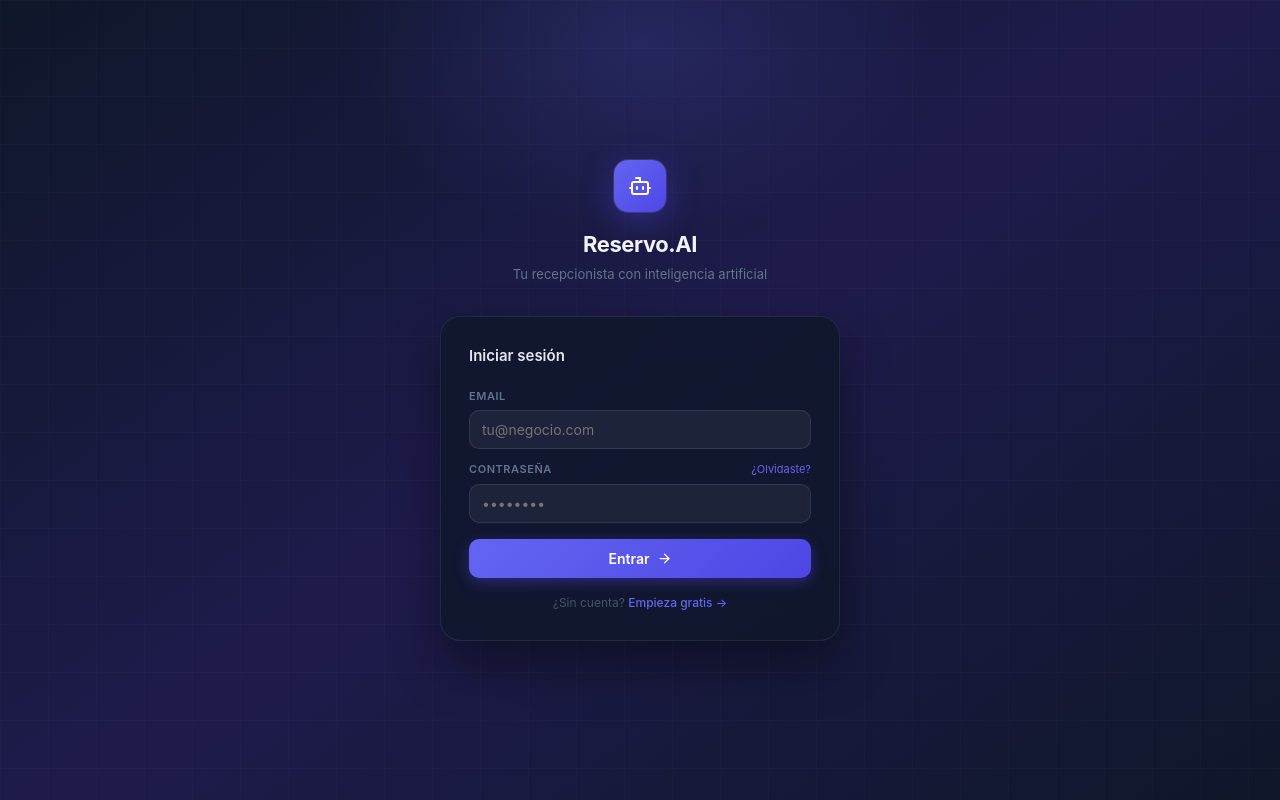
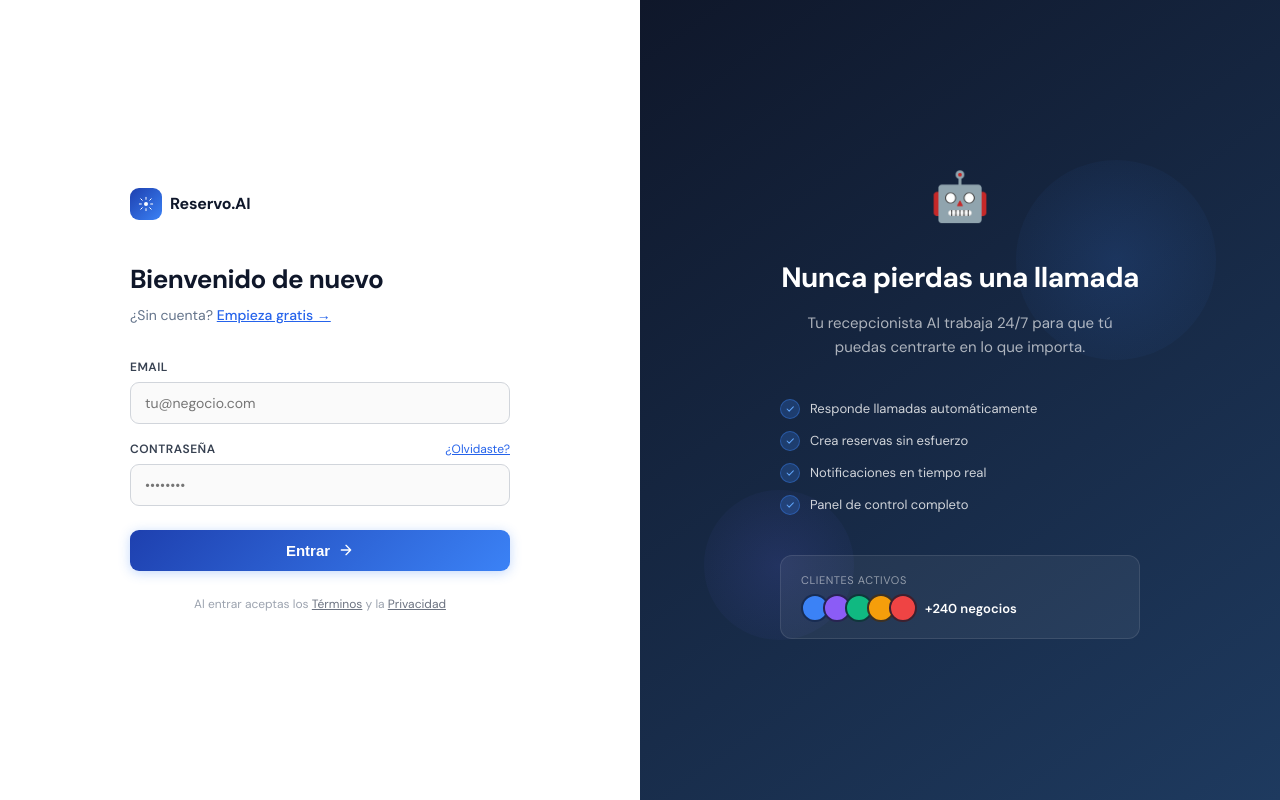
Before and after one commit to infohorizonstudioo-spec/restaurante-ai, a Next.js app: page /login in a window 1280 px wide. Built offline with nearby package versions, Linux system fonts and the light colour scheme; no server answers.

Commit message:
design: login split screen premium

```diff
--- a/src/app/login/page.tsx
+++ b/src/app/login/page.tsx
@@ -1,9 +1,11 @@
 'use client'
 import{useState,useCallback}from'react'
 import{supabase}from'@/lib/supabase'
-import{Bot,ArrowRight,AlertCircle}from'lucide-react'
-const E:Record<string,string>={'Invalid login credentials':'Email o contraseña incorrectos','invalid_credentials':'Email o contraseña incorrectos','Email not confirmed':'Confirma tu email','Too many requests':'Demasiados intentos'}
+import Link from'next/link'
+
+const E:Record<string,string>={'Invalid login credentials':'Email o contraseña incorrectos','invalid_credentials':'Email o contraseña incorrectos','Email not confirmed':'Confirma tu email antes de entrar','Too many requests':'Demasiados intentos. Espera unos minutos.'}
 function mapErr(m:string){for(const[k,v]of Object.entries(E))if(m.includes(k))return v;return'Error al iniciar sesión. Inténtalo de nuevo.'}
+
 export default function LoginPage(){
   const[email,setEmail]=useState('');const[pw,setPw]=useState('');const[loading,setLoading]=useState(false);const[error,setError]=useState('')
   const login=useCallback(async()=>{
@@ -20,38 +22,85 @@ export default function LoginPage(){
       }else window.location.href='/onboarding'
     }catch(e:any){setError(mapErr(e.message||''))}finally{setLoading(false)}
   },[email,pw])
-  const inp=(label:string,type:string,val:string,set:(v:string)=>void,ph:string,ac:string)=>(
-    <div>
-      <div style={{display:'flex',justifyContent:'space-between',marginBottom:6}}>
-        <label style={{color:'#64748b',fontSize:11,fontWeight:600,letterSpacing:'0.05em',textTransform:'uppercase' as any}}>{label}</label>
-        {label==='Contraseña'&&<a href="/reset" style={{color:'#6366f1',fontSize:11,textDecoration:'none'}}>¿Olvidaste?</a>}
+
+  return(
+    <div style={{minHeight:'100vh',display:'grid',gridTemplateColumns:'1fr 1fr',fontFamily:"'DM Sans',sans-serif"}}>
+      <style>{`@import url('https://fonts.googleapis.com/css2?family=DM+Sans:wght@400;500;600;700&display=swap');*{box-sizing:border-box}@keyframes fadeUp{from{opacity:0;transform:translateY(16px)}to{opacity:1;transform:translateY(0)}}.fade{animation:fadeUp 0.5s ease forwards}input{outline:none;font-family:inherit}input:focus{border-color:#3b82f6!important;box-shadow:0 0 0 3px rgba(59,130,246,0.15)!important}@media(max-width:768px){.split-right{display:none!important}.split-form{grid-column:1/-1!important}}`}</style>
+
+      {/* LEFT — form */}
+      <div className="split-form fade" style={{display:'flex',flexDirection:'column',justifyContent:'center',padding:'48px',background:'#ffffff',minHeight:'100vh'}}>
+        <div style={{maxWidth:380,width:'100%',margin:'0 auto'}}>
+          <Link href="/" style={{display:'flex',alignItems:'center',gap:8,marginBottom:40,textDecoration:'none'}}>
+            <div style={{width:32,height:32,background:'linear-gradient(135deg,#1e40af,#3b82f6)',borderRadius:9,display:'flex',alignItems:'center',justifyContent:'center'}}>
+              <svg width="16" height="16" viewBox="0 0 24 24" fill="none"><circle cx="12" cy="12" r="3" fill="white"/><path d="M12 2v3M12 19v3M2 12h3M19 12h3M4.22 4.22l2.12 2.12M17.66 17.66l2.12 2.12M4.22 19.78l2.12-2.12M17.66 6.34l2.12-2.12" stroke="white" strokeWidth="1.5" strokeLinecap="round"/></svg>
+            </div>
+            <span style={{fontWeight:700,fontSize:16,color:'#0f172a',letterSpacing:'-0.01em'}}>Reservo.AI</span>
+          </Link>
+
+          <h1 style={{fontSize:26,fontWeight:700,letterSpacing:'-0.02em',color:'#0f172a',marginBottom:6}}>Bienvenido de nuevo</h1>
+          <p style={{fontSize:14,color:'#64748b',marginBottom:32}}>¿Sin cuenta? <Link href="/registro" style={{color:'#2563eb',fontWeight:500}}>Empieza gratis →</Link></p>
+
+          <div style={{display:'flex',flexDirection:'column',gap:16,marginBottom:24}}>
+            <div>
+              <label style={{display:'block',fontSize:12,fontWeight:600,color:'#374151',marginBottom:6,textTransform:'uppercase',letterSpacing:'0.04em'}}>Email</label>
+              <input type="email" value={email} onChange={e=>setEmail(e.target.value)} onKeyDown={e=>e.key==='Enter'&&login()} placeholder="tu@negocio.com" autoComplete="email"
+                style={{width:'100%',padding:'11px 14px',fontSize:14,color:'#0f172a',border:'1px solid #d1d5db',borderRadius:9,background:'#fafafa',transition:'all 0.15s'}}/>
+            </div>
+            <div>
+              <div style={{display:'flex',justifyContent:'space-between',marginBottom:6}}>
+                <label style={{fontSize:12,fontWeight:600,color:'#374151',textTransform:'uppercase',letterSpacing:'0.04em'}}>Contraseña</label>
+                <Link href="/reset" style={{fontSize:12,color:'#2563eb'}}>¿Olvidaste?</Link>
+              </div>
+              <input type="password" value={pw} onChange={e=>setPw(e.target.value)} onKeyDown={e=>e.key==='Enter'&&login()} placeholder="••••••••" autoComplete="current-password"
+                style={{width:'100%',padding:'11px 14px',fontSize:14,color:'#0f172a',border:'1px solid #d1d5db',borderRadius:9,background:'#fafafa',transition:'all 0.15s'}}/>
+            </div>
+          </div>
+
+          {error&&(
+            <div style={{background:'#fef2f2',border:'1px solid #fecaca',borderRadius:8,padding:'10px 14px',marginBottom:16,display:'flex',alignItems:'center',gap:8,color:'#dc2626',fontSize:13}}>
+              <svg width="14" height="14" viewBox="0 0 24 24" fill="none"><circle cx="12" cy="12" r="10" stroke="currentColor" strokeWidth="2"/><path d="M12 8v4M12 16h.01" stroke="currentColor" strokeWidth="2" strokeLinecap="round"/></svg>
+              {error}
+            </div>
+          )}
+
+          <button onClick={login} disabled={loading}
+            style={{width:'100%',padding:'12px',fontSize:15,fontWeight:600,color:'white',background:loading?'#93c5fd':'linear-gradient(135deg,#1e40af,#3b82f6)',border:'none',borderRadius:9,cursor:loading?'default':'pointer',display:'flex',alignItems:'center',justifyContent:'center',gap:8,boxShadow:'0 2px 12px rgba(59,130,246,0.3)',transition:'all 0.15s'}}>
+            {loading?<><div style={{width:16,height:16,border:'2px solid rgba(255,255,255,0.4)',borderTop:'2px solid white',borderRadius:'50%',animation:'spin 0.7s linear infinite'}}/>Entrando...</>:<>Entrar<svg width="16" height="16" viewBox="0 0 24 24" fill="none"><path d="M5 12h14M12 5l7 7-7 7" stroke="white" strokeWidth="2" strokeLinecap="round" strokeLinejoin="round"/></svg></>}
+          </button>
+
+          <p style={{marginTop:24,fontSize:12,color:'#9ca3af',textAlign:'center'}}>Al entrar aceptas los <a href="#" style={{color:'#6b7280'}}>Términos</a> y la <a href="#" style={{color:'#6b7280'}}>Privacidad</a></p>
+        </div>
       </div>
-      <input type={type} value={val} autoComplete={ac} placeholder={ph} onKeyDown={(e:any)=>e.key==='Enter'&&login()} onChange={(e:any)=>set(e.target.value)}
-        style={{width:'100%',fontFamily:'inherit',fontSize:14,color:'#f1f5f9',background:'rgba(255,255,255,0.05)',border:'1px solid rgba(255,255,255,0.1)',borderRadius:10,padding:'10px 12px',outline:'none'}}
-        onFocus={(e:any)=>e.target.style.borderColor='#6366f1'} onBlur={(e:any)=>e.target.style.borderColor='rgba(255,255,255,0.1)'}/>
-    </div>
-  )
-  return(
-    <div style={{minHeight:'100vh',background:'linear-gradient(145deg,#0f172a 0%,#1e1b4b 50%,#0f172a 100%)',display:'flex',alignItems:'center',justifyContent:'center',padding:16,position:'relative',overflow:'hidden'}}>
-      <div style={{position:'absolute',inset:0,opacity:0.03,backgroundImage:'linear-gradient(rgba(255,255,255,0.5) 1px,transparent 1px),linear-gradient(90deg,rgba(255,255,255,0.5) 1px,transparent 1px)',backgroundSize:'48px 48px'}}/>
-      <div style={{position:'absolute',top:'-20%',left:'50%',transform:'translateX(-50%)',width:600,height:400,background:'radial-gradient(ellipse,rgba(99,102,241,0.18) 0%,transparent 70%)',pointerEvents:'none'}}/>
-      <div style={{width:'100%',maxWidth:400,position:'relative'}}>
-        <div style={{textAlign:'center',marginBottom:32}}>
-          <div style={{width:52,height:52,background:'linear-gradient(135deg,#6366f1,#4f46e5)',borderRadius:14,display:'flex',alignItems:'center',justifyContent:'center',margin:'0 auto 16px',boxShadow:'0 0 0 1px rgba(255,255,255,0.1),0 8px 32px rgba(79,70,229,0.4)'}}><Bot size={24} color="#fff"/></div>
-          <h1 style={{color:'#f1f5f9',fontSize:22,fontWeight:700,letterSpacing:'-0.02em',marginBottom:4}}>Reservo.AI</h1>
-          <p style={{color:'#64748b',fontSize:13}}>Tu recepcionista con inteligencia artificial</p>
-        </div>
-        <div style={{background:'rgba(15,23,42,0.8)',border:'1px solid rgba(255,255,255,0.08)',borderRadius:20,padding:'28px',backdropFilter:'blur(20px)',boxShadow:'0 25px 50px rgba(0,0,0,0.4)'}}>
-          <p style={{color:'#e2e8f0',fontSize:15,fontWeight:600,marginBottom:20}}>Iniciar sesión</p>
-          <div style={{display:'flex',flexDirection:'column',gap:12,marginBottom:16}}>
-            {inp('Email','email',email,setEmail,'tu@negocio.com','email')}
-            {inp('Contraseña','password',pw,setPw,'••••••••','current-password')}
+
+      {/* RIGHT — visual */}
+      <div className="split-right" style={{background:'linear-gradient(145deg,#0f172a,#1e3a5f)',display:'flex',flexDirection:'column',justifyContent:'center',alignItems:'center',padding:48,position:'relative',overflow:'hidden'}}>
+        <div style={{position:'absolute',top:'20%',right:'10%',width:200,height:200,background:'radial-gradient(circle,rgba(59,130,246,0.15),transparent)',borderRadius:'50%'}}/>
+        <div style={{position:'absolute',bottom:'20%',left:'10%',width:150,height:150,background:'radial-gradient(circle,rgba(99,102,241,0.15),transparent)',borderRadius:'50%'}}/>
+        <div style={{position:'relative',zIndex:1,maxWidth:360,textAlign:'center'}}>
+          <div style={{fontSize:48,marginBottom:24}}>🤖</div>
+          <h2 style={{fontSize:28,fontWeight:700,color:'white',letterSpacing:'-0.02em',marginBottom:12}}>Nunca pierdas una llamada</h2>
+          <p style={{color:'rgba(255,255,255,0.65)',fontSize:15,lineHeight:1.6,marginBottom:40}}>Tu recepcionista AI trabaja 24/7 para que tú puedas centrarte en lo que importa.</p>
+          <div style={{display:'flex',flexDirection:'column',gap:12,textAlign:'left'}}>
+            {['Responde llamadas automáticamente','Crea reservas sin esfuerzo','Notificaciones en tiempo real','Panel de control completo'].map(b=>(
+              <div key={b} style={{display:'flex',alignItems:'center',gap:10}}>
+                <div style={{width:20,height:20,background:'rgba(59,130,246,0.25)',border:'1px solid rgba(59,130,246,0.4)',borderRadius:'50%',display:'flex',alignItems:'center',justifyContent:'center',flexShrink:0}}>
+                  <svg width="10" height="10" viewBox="0 0 24 24" fill="none"><path d="M5 12l5 5L20 7" stroke="#60a5fa" strokeWidth="2.5" strokeLinecap="round" strokeLinejoin="round"/></svg>
+                </div>
+                <span style={{color:'rgba(255,255,255,0.8)',fontSize:13}}>{b}</span>
+              </div>
+            ))}
           </div>
-          {error&&<div style={{background:'rgba(220,38,38,0.1)',border:'1px solid rgba(220,38,38,0.3)',borderRadius:8,padding:'9px 12px',marginBottom:14,display:'flex',alignItems:'center',gap:7,color:'#fca5a5',fontSize:12}}><AlertCircle size={13} style={{flexShrink:0}}/>{error}</div>}
-          <button onClick={login} disabled={loading} style={{width:'100%',padding:'11px 16px',background:loading?'#4338ca':'linear-gradient(135deg,#6366f1,#4f46e5)',color:'#fff',fontSize:14,fontWeight:600,fontFamily:'inherit',border:'none',borderRadius:10,cursor:loading?'default':'pointer',display:'flex',alignItems:'center',justifyContent:'center',gap:7,boxShadow:'0 4px 14px rgba(79,70,229,0.4)'}}>
-            {loading?<><div style={{width:14,height:14,border:'2px solid rgba(255,255,255,0.4)',borderTop:'2px solid #fff',borderRadius:'50%',animation:'spin 0.7s linear infinite'}}/>Entrando...</>:<>Entrar <ArrowRight size={15}/></>}
-          </button>
-          <p style={{textAlign:'center',color:'#475569',fontSize:12,marginTop:16}}>¿Sin cuenta? <a href="/registro" style={{color:'#6366f1',textDecoration:'none',fontWeight:500}}>Empieza gratis →</a></p>
+          <div style={{marginTop:40,background:'rgba(255,255,255,0.06)',border:'1px solid rgba(255,255,255,0.1)',borderRadius:12,padding:'16px 20px',textAlign:'left'}}>
+            <p style={{color:'rgba(255,255,255,0.5)',fontSize:11,marginBottom:6,textTransform:'uppercase',letterSpacing:'0.05em'}}>Clientes activos</p>
+            <div style={{display:'flex',gap:0}}>
+              {['#3b82f6','#8b5cf6','#10b981','#f59e0b','#ef4444'].map((c,i)=>(
+                <div key={c} style={{width:28,height:28,borderRadius:'50%',background:c,border:'2px solid rgba(15,23,42,0.8)',marginLeft:i?-6:0}}/>
+              ))}
+              <div style={{marginLeft:8,display:'flex',alignItems:'center'}}>
+                <span style={{color:'white',fontSize:13,fontWeight:600}}>+240 negocios</span>
+              </div>
+            </div>
+          </div>
         </div>
       </div>
       <style>{`@keyframes spin{to{transform:rotate(360deg)}}`}</style>
```
